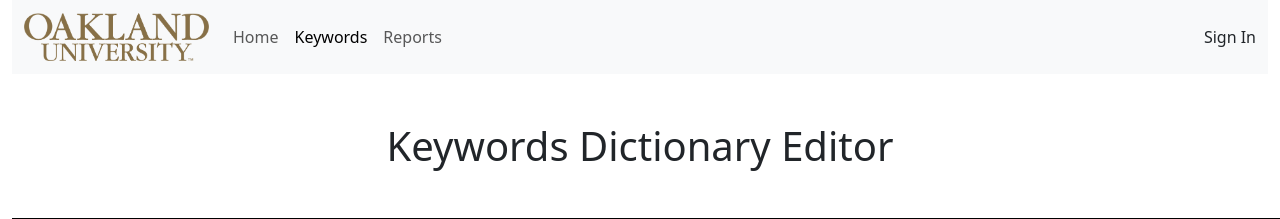
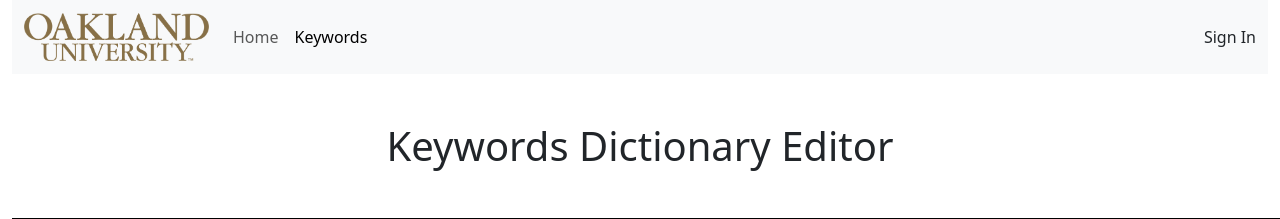
Before and after one commit to mah80/SCRank, a Django app: page /tool/edit_keywords/ in a window 1280 px wide; the page is wider, and only the part inside the window is pictured. Shown: the top 219 px of that part. Run offline with Django 4.2, Linux system fonts and the light colour scheme.

Commit message:
Removed Reports Tab and URL

```diff
--- a/tool/templates/tool/base.html
+++ b/tool/templates/tool/base.html
@@ -33,9 +33,9 @@
               <li class="nav-item">
                 <a class="nav-link {% if url_name == 'edit_keywords_dictionary' %}active{% endif %}" href="{% url 'edit_keywords_dictionary'%}" >Keywords</a>
               </li>
-              <li class="nav-item">
+              {% comment %} <li class="nav-item">
                 <a class="nav-link {% if url_name == 'report' %}active{% endif %}" href="{% url 'report'%}" >Reports</a>
-              </li>
+              </li> {% endcomment %}
               {% if user.is_authenticated and user.is_staff %}
               <li class="nav-item">
                 <a class="nav-link" href="\admin">Admin Panel</a>
--- a/tool/urls.py
+++ b/tool/urls.py
@@ -5,7 +5,7 @@ urlpatterns = [
     path('login', views.login_view, name="login"),
     path('logout', views.logout_view, name="logout"),
     path('', views.index, name="index"),
-    path('report', views.report_view, name="report"),
+    # path('report', views.report_view, name="report"),
     path('git_process', views.git_process, name="git_process"),
     path('zip_process', views.zip_process, name="zip_process"),
     path('download-zip/<path:name>/', views.download_zip, name='download_zip'),
```
